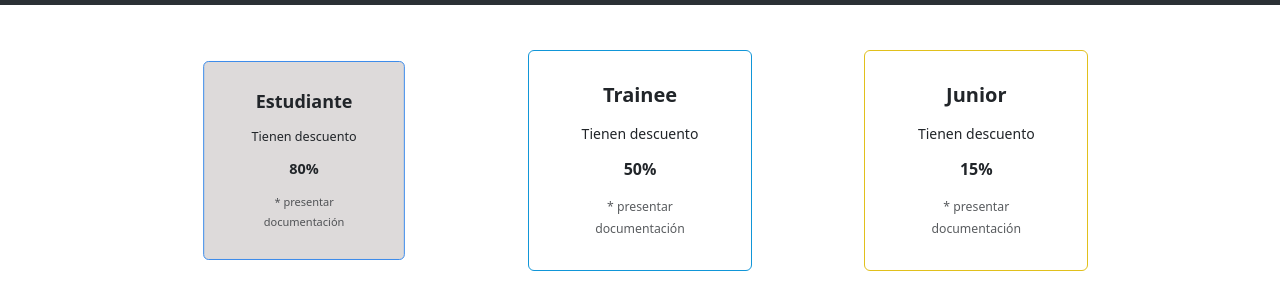
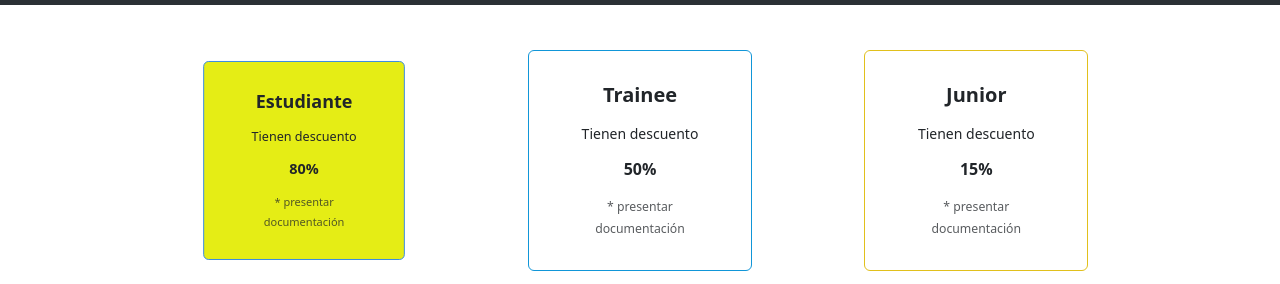
Before and after one commit to LuckasRondeau/TP-Front-End-CaC, a website: page pages/tickets.html in a window 1280 px wide. In both pictures the pointer is over the element 303 px from the left and 238 px from the top of the page. Shown: the part 78-362 px from the top of the page. Drawn offline with Linux system fonts and the light colour scheme; some packages are replaced by stand-ins of ours; a script that the page names is missing.

Commit message:
Comentarios

```diff
--- a/styles/styles.css
+++ b/styles/styles.css
@@ -256,7 +256,7 @@ footer {
 .card-tickets:hover{
   transform: scale(0.9);
   transition: 0.8s linear;
-  background-color: rgb(221, 218, 218);
+  background-color: rgb(229, 237, 21);
 }
 
 .card-tickets-estudiante{
```
Also changed, not shown: pages/tickets.html (+1 -2 lines).
